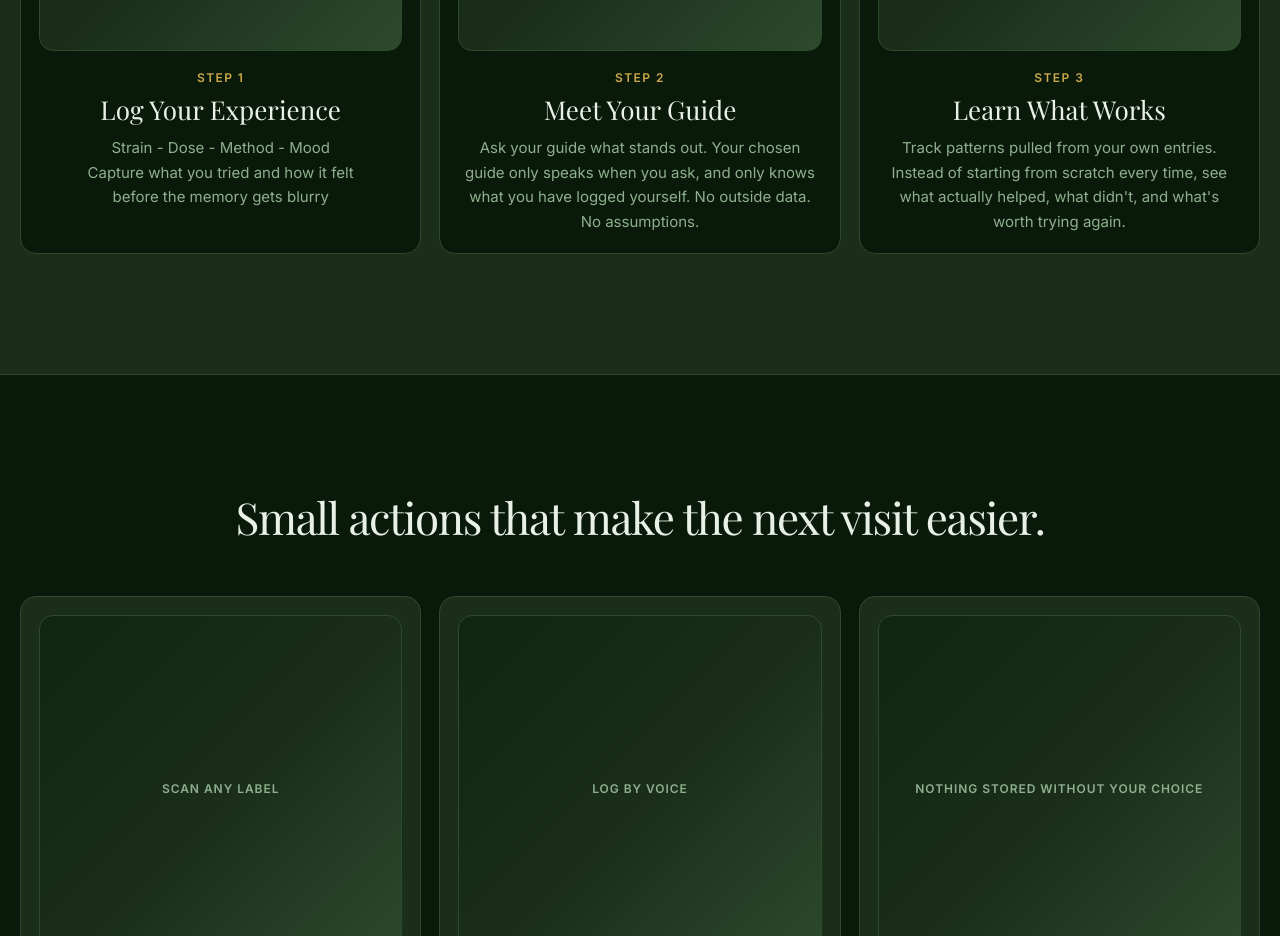
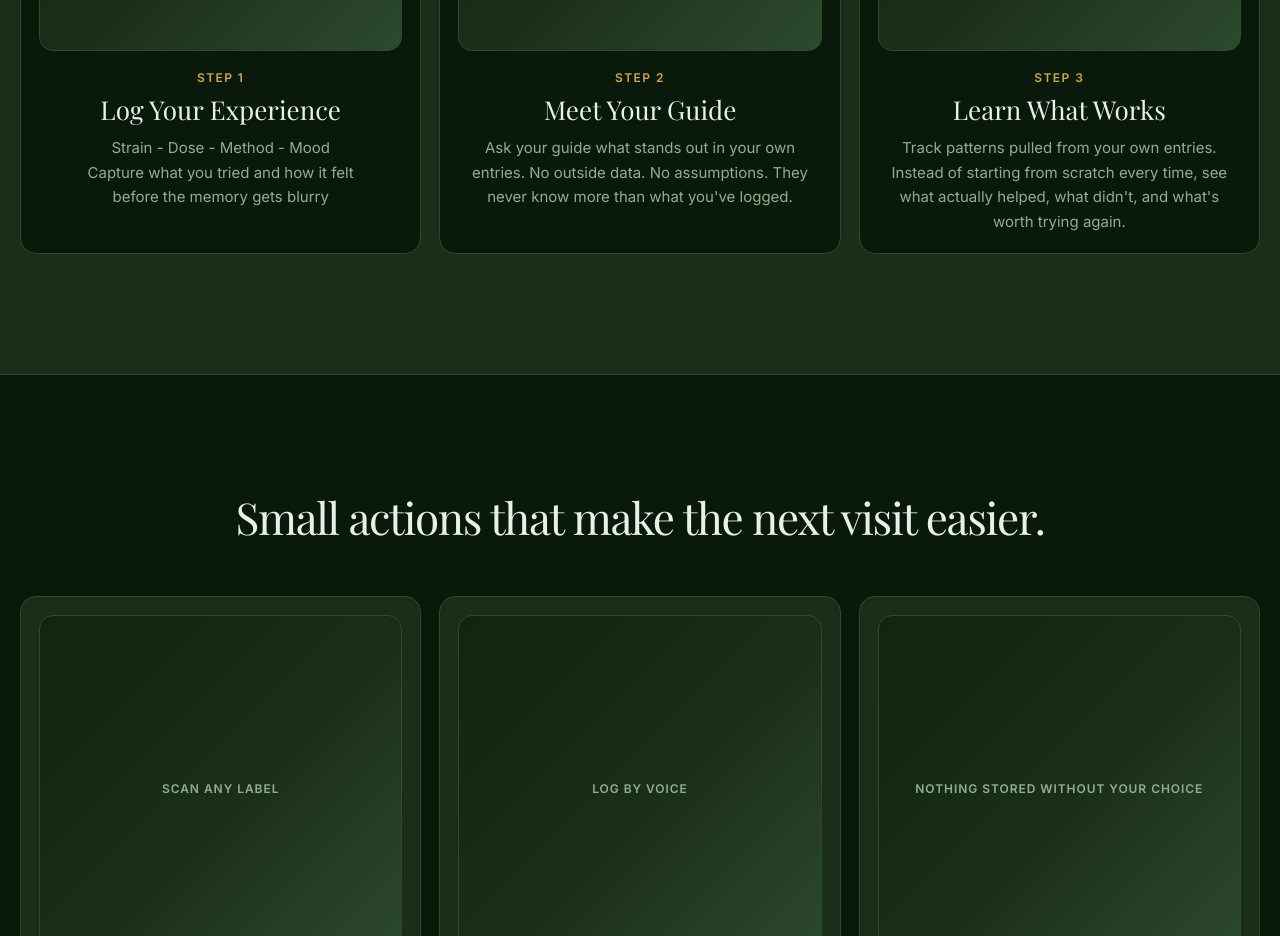
Before and after one commit to casevoiceai/my420journal-app, a React (Vite) app: page / in a window 1280 px wide. Shown: the part 1560-2496 px from the top of the page. Built offline with nearby package versions, Linux system fonts and the light colour scheme.

Commit message:
Update Step 2 flavor text

```diff
--- a/src/marketing/MarketingProcess.jsx
+++ b/src/marketing/MarketingProcess.jsx
@@ -15,7 +15,7 @@ const processSteps = [
   {
     step: 'Step 2',
     title: 'Meet Your Guide',
-    body: 'Ask your guide what stands out. Your chosen guide only speaks when you ask, and only knows what you have logged yourself. No outside data. No assumptions.',
+    body: "Ask your guide what stands out in your own entries. No outside data. No assumptions. They never know more than what you've logged.",
     placeholder: 'App preview coming soon',
   },
   {
```
